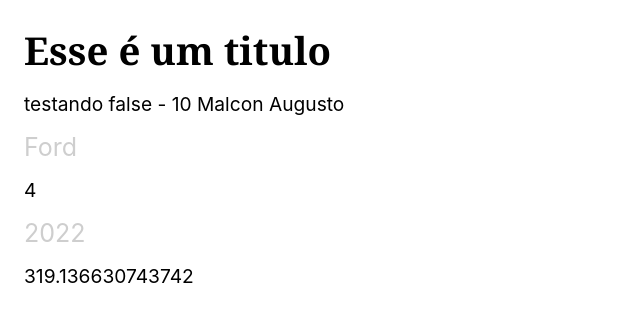
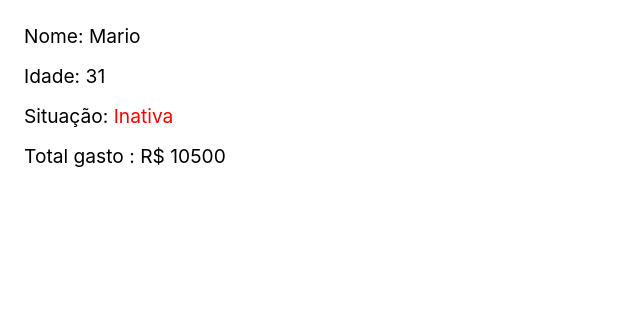
Before and after one commit to malconn/origamid-react, a React (Create React App) app in the folder react-iniciantes/ambiente-curso/appreact/: page / in a window 1280 px wide. Shown: the top 322 px of the page, without its empty margins (0-640 px from the left). Built offline with nearby package versions, Linux system fonts and the light colour scheme; the HTML template or start-up script is replaced by a standard one.

Commit message:
feat: jsx-2 (exercicio feito.) react-iniciantes

```diff
--- a/react-iniciantes/ambiente-curso/appreact/src/App.js
+++ b/react-iniciantes/ambiente-curso/appreact/src/App.js
@@ -1,35 +1,58 @@
 import React from "react";
 
-const titulo = <h1>Esse é um titulo</h1>;
+// Mostre os dados da aplicação, como aprensetado no vídeo
+// Não utilize CSS externo, use o style para mudar as cores
+// Se a situação estiver ativa pinte de verde, inativa vermelho
+// Se o gasto for maior que 10000 mostre uma mensagem
+const luana = {
+  cliente: "Luana",
+  idade: 27,
+  compras: [
+    { nome: "Notebook", preco: "R$ 2500" },
+    { nome: "Geladeira", preco: "R$ 3000" },
+    { nome: "Smartphone", preco: "R$ 1500" },
+  ],
+  ativa: true,
+};
+
+const mario = {
+  cliente: "Mario",
+  idade: 31,
+  compras: [
+    { nome: "Notebook", preco: "R$ 2500" },
+    { nome: "Geladeira", preco: "R$ 3000" },
+    { nome: "Smartphone", preco: "R$ 1500" },
+    { nome: "Guitarra", preco: "R$ 3500" },
+  ],
+  ativa: false,
+};
 
 const App = () => {
-  const random = Math.random();
-  const ativo = true;
+  const dados = mario;
 
-  function mostrarNome(sobrenome) {
-    return " Malcon" + " " + sobrenome;
-  }
+  let totalPreco = [];
 
-  const carro = {
-    marca: "Ford",
-    rodas: 4,
-  };
-  const estiloP = {
-    color: "#cecece",
-    fontSize: "25px",
+  const totalGasto = dados.compras.map((item) => {
+    totalPreco.push(Number(item.preco.slice(2).trim()));
+  });
+
+  const somaTotal = () => {
+    return totalPreco.reduce((anterior, proximo) => anterior + proximo, 0);
   };
 
   return (
     <>
-      {titulo}
-      <p>
-        {false ? "testando true" : "testando false"} - 10
-        {mostrarNome("Augusto")}
-      </p>
-      <p style={estiloP}>{carro.marca}</p>
-      <p>{carro.rodas}</p>
-      <p style={estiloP}>{new Date().getFullYear()}</p>
-      <p className={ativo ? "ativo" : "inativo"}>{random * 400}</p>
+      <div>
+        <p>Nome: {dados.cliente}</p>
+        <p>Idade: {dados.idade}</p>
+        <p>
+          Situação:{" "}
+          <span style={{ color: dados.ativa ? "green" : "red" }}>
+            {dados.ativa ? "Ativa" : "Inativa"}
+          </span>
+        </p>
+        <p>Total gasto : R$ {somaTotal()}</p>
+      </div>
     </>
   );
 };
```
